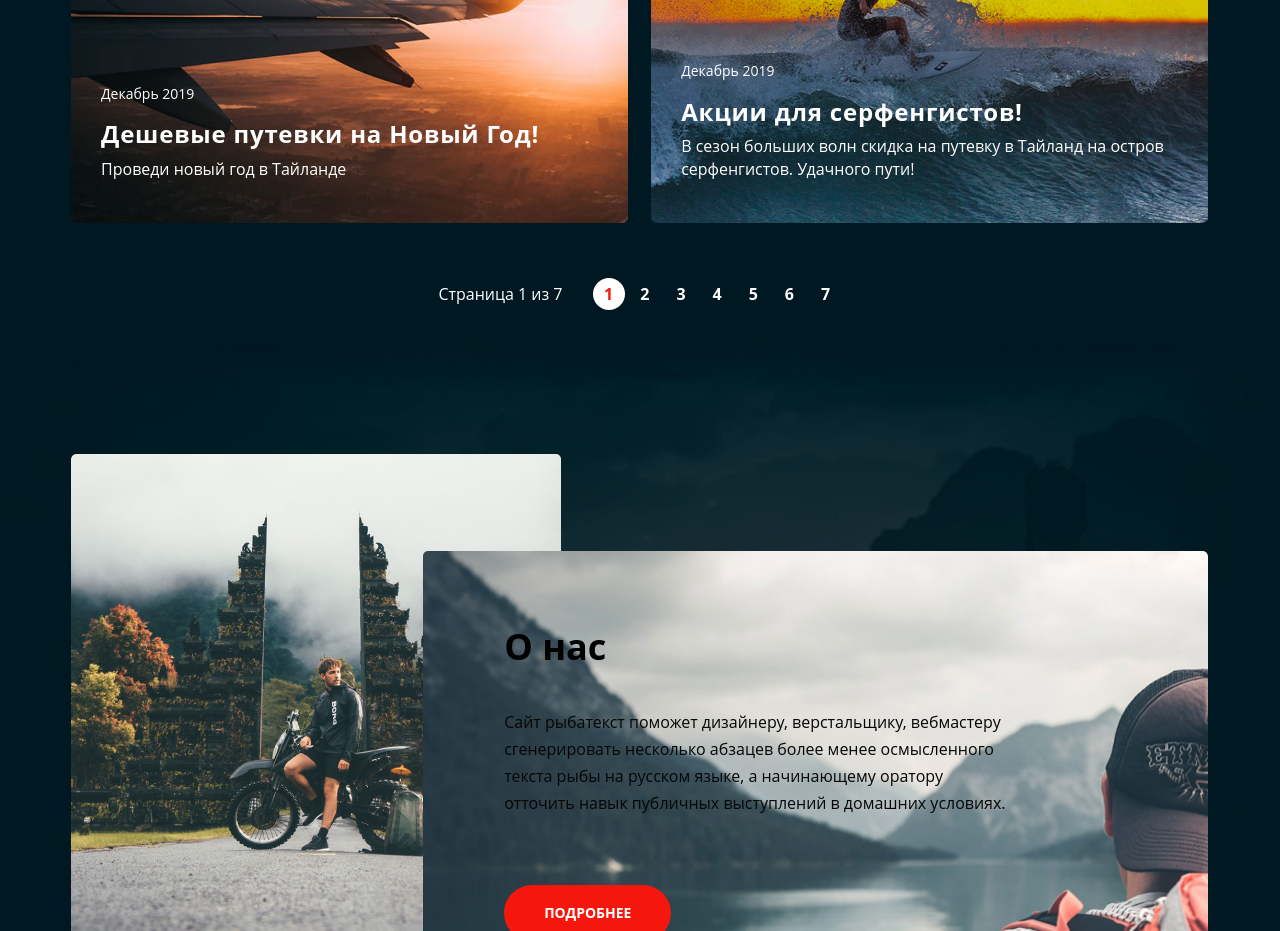
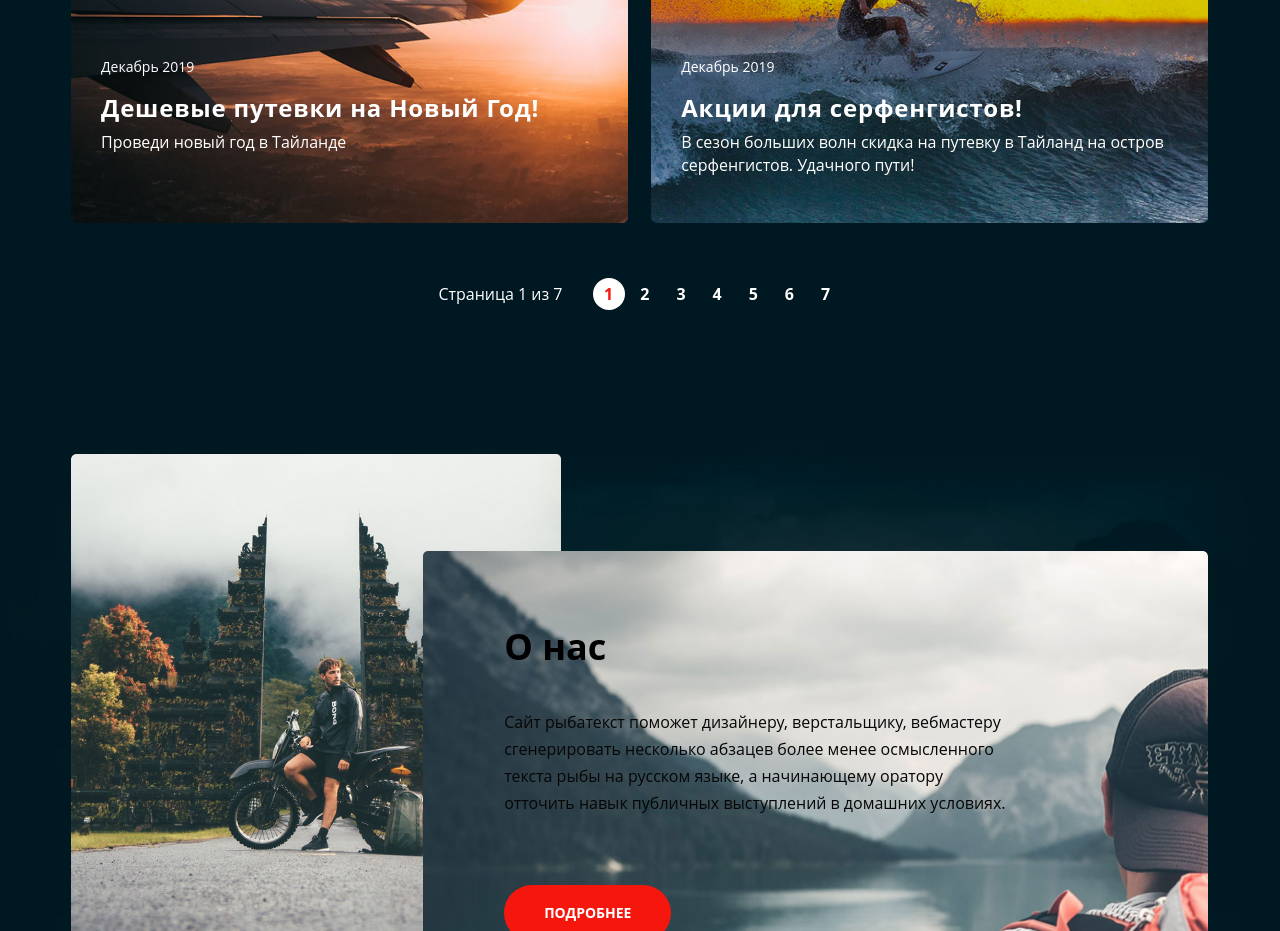
Before and after one commit to Polinataras/project-airasia, a plain HTML site: page index.html in a window 1280 px wide. Shown: the part 1840-2771 px from the top of the page. Drawn offline with Linux system fonts and the light colour scheme; a web font is replaced by a local one.

Commit message:
Add files via upload

```diff
--- a/main.css
+++ b/main.css
@@ -8,7 +8,7 @@ body {
     -moz-osx-font-smoothing: grayscale;
 }
 .wrapper--bg {
-    background: url(./img/1.png) top center, url(./img/2.png) bottom 165px right;
+    background: url(./img/1.png) top center, url(./img/2.png) bottom 60px right;
     background-repeat: no-repeat;
     background-size: contain;
 
@@ -261,6 +261,7 @@ h1, h2, h3, h4 {
 }
 .news__text-descr {
     margin-bottom: 22px;
+    min-height: 49px;
 }
 .paginator {
     text-align: center;
```
